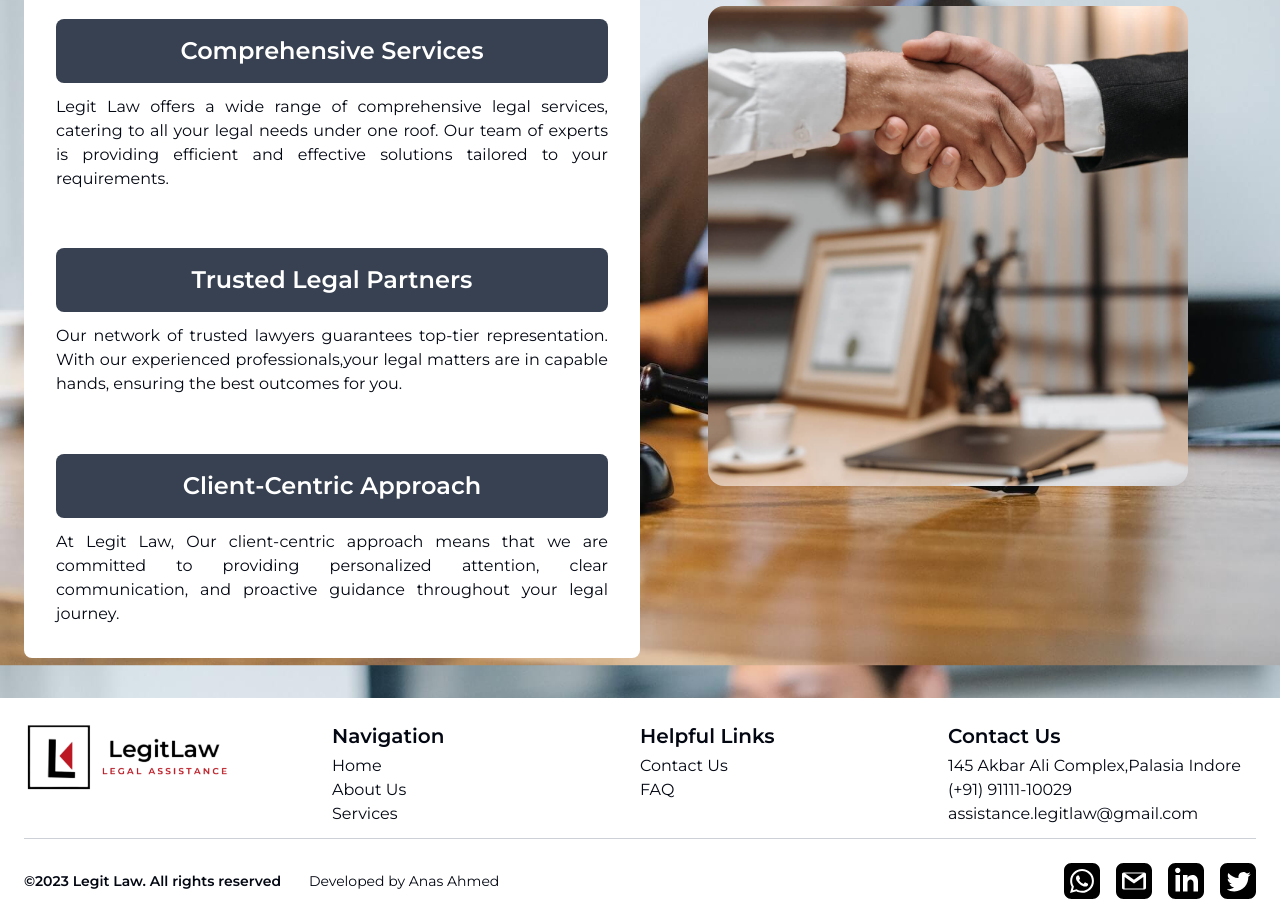
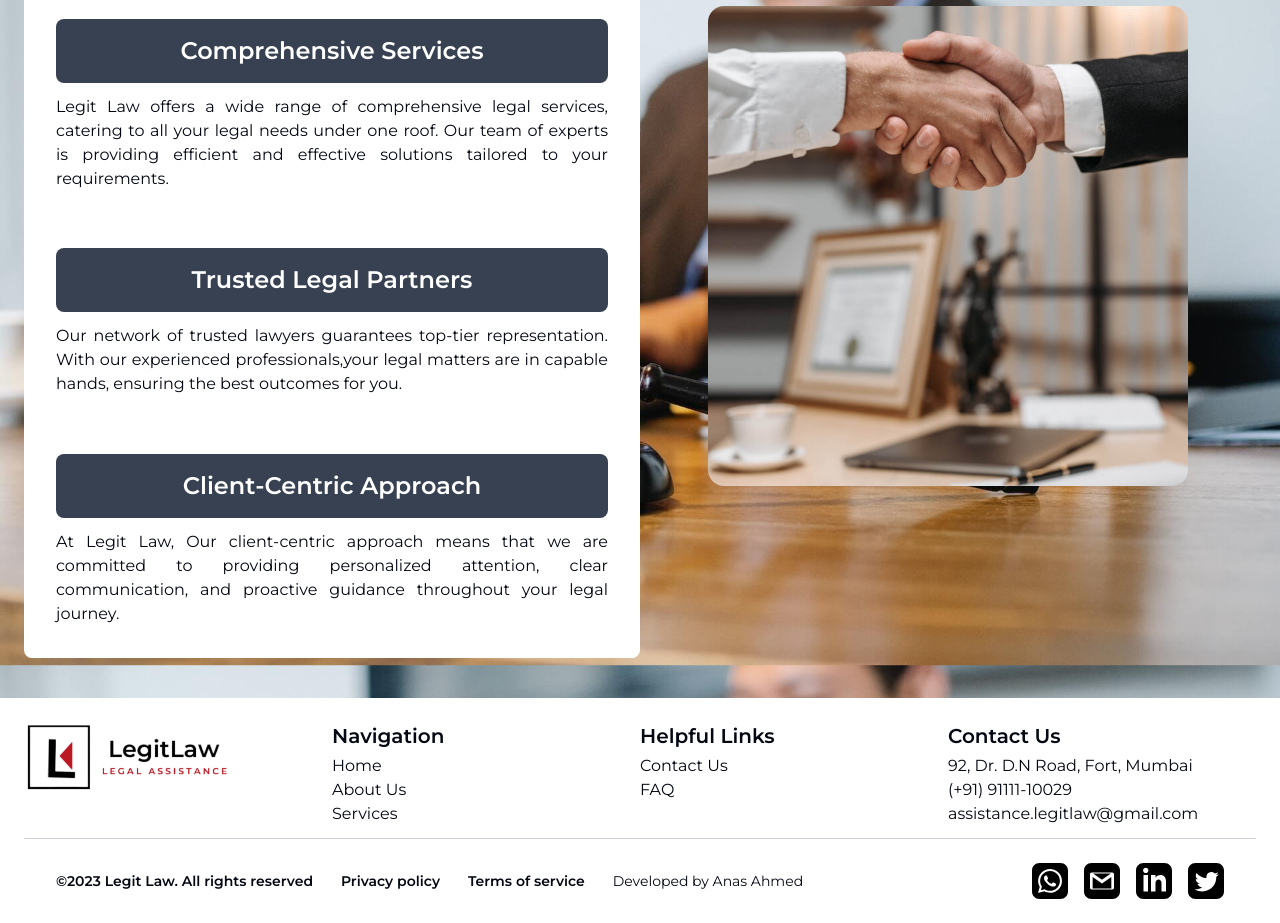
Before and after one commit to Anas-Rehberlik/Legit-Law.co.in, a website built with Vite: page index.html in a window 1280 px wide. Shown: the part 2612-3535 px from the top of the page. Built offline with nearby package versions, Linux system fonts and the light colour scheme.

Commit message:
Style: Adjusted padding in footer for improved spacing

```diff
--- a/footer.html
+++ b/footer.html
@@ -53,8 +53,7 @@
           <ul>
 
             <li>
-              <a rel="noopener noreferrer" class="hover:font-bold hover:text-gray-700">145 Akbar Ali Complex,Palasia
-                Indore</a>
+              <a rel="noopener noreferrer" class="hover:font-bold hover:text-gray-700">92, Dr. D.N Road, Fort, Mumbai</a>
             </li>
 
             <li>
@@ -74,18 +73,21 @@
       </div>
 
 
-      <div class="grid justify-center pt-6 lg:justify-between font-semibold " style="margin-top: 1%;">
+      <!-- <div class="grid justify-center pt-6 lg:justify-between font-semibold " style="margin-top: 1%; padding-right: 26px; padding-left: 17px;" > -->
+
+
+      <div class="grid justify-center pt-6 lg:justify-between font-semibold  lg:pl-8" style="margin-top: 1%;" >
 
         <div class="flex flex-col self-center text-sm text-center md:block lg:col-start-1 md:space-x-6">
           <span>©2023 Legit Law. All rights reserved</span>
 
-          <!-- <a rel="noopener noreferrer" href="#">
+          <a rel="noopener noreferrer" href="#">
             <span>Privacy policy</span>
-          </a> -->
-          <!--
+          </a>
+
           <a rel="noopener noreferrer" href="#">
             <span>Terms of service</span>
-          </a> -->
+          </a>
 
           <a rel="noopener noreferrer" href="https://www.linkedin.com/in/anas-ahmed-4b2761240/" target="_blank"
             class="text-center font-medium hover:text-gray-700 hover:font-bold">
@@ -95,7 +97,10 @@
 
 
 
-        <div class="flex justify-center pt-4 space-x-4 lg:pt-0 lg:col-end-13">
+        <!-- <div class="flex justify-center pt-4 space-x-4 lg:pt-0 lg:col-end-13" style="
+        padding-left: 18px;"> -->
+
+        <div class="flex justify-center pt-4 space-x-4 lg:pt-0 lg:col-end-13 lg:pr-8 pr-2 ">
 
           <a rel="noopener noreferrer" href="https://wa.me/9111110029" title="WhatsApp" class="flex items-center justify-center
            " target="_blank">
```
